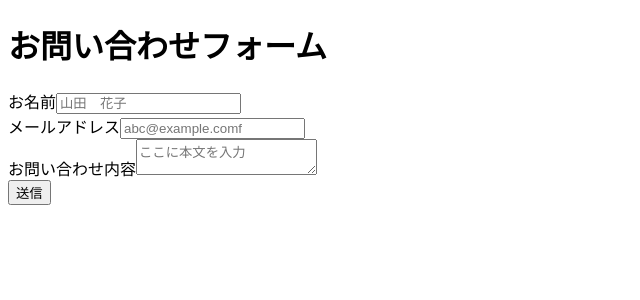
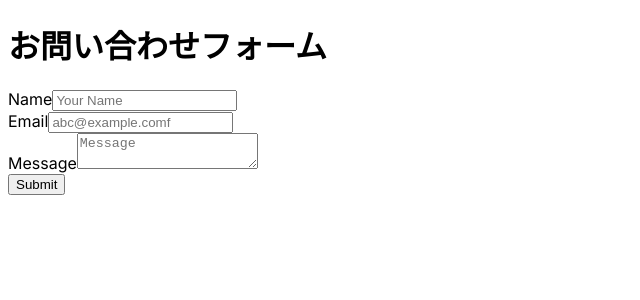
Before and after one commit to IkeCairns/ContactPage-Public, a Next.js app: page /post in a window 1280 px wide. Shown: the top 300 px of the page, without its empty margins (0-640 px from the left). Built offline with nearby package versions, Linux system fonts and the light colour scheme.

Commit message:
for public

```diff
--- a/src/app/api/post/route.ts
+++ b/src/app/api/post/route.ts
@@ -1,23 +1,18 @@
-import { NextApiRequest, NextApiResponse } from "next";
-import { NextRequest, NextResponse } from "next/server";
+import { NextResponse, NextRequest } from "next/server";
 import prisma from "src/lib/prisma";
 
-export async function GET(){
-  const posts = await prisma.post.findMany();
-  return NextResponse.json(posts)
-}
+// export async function GET(){
+//   const posts = await prisma.post.findMany();
+//   return NextResponse.json(posts)
+// }
 
-export async function POST(
-  req: NextApiRequest,
-  res: NextApiResponse
-) {
-  const { name, email, message } = await req.body
-  console.log(name, email, message)
+export async function POST(req: NextRequest) {
+  const { name, email, message } = await req.json()
   const result = prisma.post.create({
     data: {
-      name: name,
-      email : email,
-      message: message
+      name,
+      email,
+      message
     }
   })
   return NextResponse.json(result)
--- a/src/app/post/form.tsx
+++ b/src/app/post/form.tsx
@@ -7,29 +7,20 @@ export const PostForm: React.FC = () => {
   const [email, setEmail] = useState("");
   const [message, setMessage] = useState("");
 
-  const onSubmit = async (e: FormEvent) => {
+  const onSubmit = async (e: React.SyntheticEvent) => {
     e.preventDefault()
-
     try {
-      const res = await fetch("/api/post", {
+      const body = { name, email, message }
+      const result =await fetch("/api/post", {
         method: "POST",
-        headers: {
-          "Content-type": "application/json"
-        },
-        body: JSON.stringify({
-          name,
-          email,
-          message,
-        }),
+        headers: { "Content-type": "application/json" },
+        body: JSON.stringify({ body }),
       });
 
-      if (!res.ok) {
-        throw new Error(`HTTP error! status: ${res.status}`);
-      }
+      console.log(result);
+      return result;
 
-      const responseData = await res.json();
-
-      return responseData
+      // router.push("/welcome");
 
     } catch (error) {
       console.error(`Error submitting the form`, error);
@@ -40,16 +31,16 @@ export const PostForm: React.FC = () => {
     <>
       <form onSubmit={onSubmit}>
         <div>
-          <label htmlFor="name">お名前</label>
+          <label htmlFor="name">Name</label>
           <input
             value={name}
             onChange={ e => setName(e.target.value)}
             type="text"
-            placeholder="山田　花子"
+            placeholder="Your Name"
           />
         </div>
         <div>
-          <label htmlFor="email">メールアドレス</label>
+          <label htmlFor="email">Email</label>
           <input
             value={email}
             onChange={ e => setEmail(e.target.value)}
@@ -57,14 +48,14 @@ export const PostForm: React.FC = () => {
             placeholder="abc@example.comf"/>
         </div>
         <div>
-          <label htmlFor="inquiry">お問い合わせ内容</label>
+          <label htmlFor="inquiry">Message</label>
           <textarea
             value={message}
             onChange={ e => setMessage(e.target.value)}
-            placeholder="ここに本文を入力">
+            placeholder="Message">
           </textarea>
         </div>
-        <button type="submit">送信</button>
+        <button type="submit">Submit</button>
       </form>
     </>
    )
```
